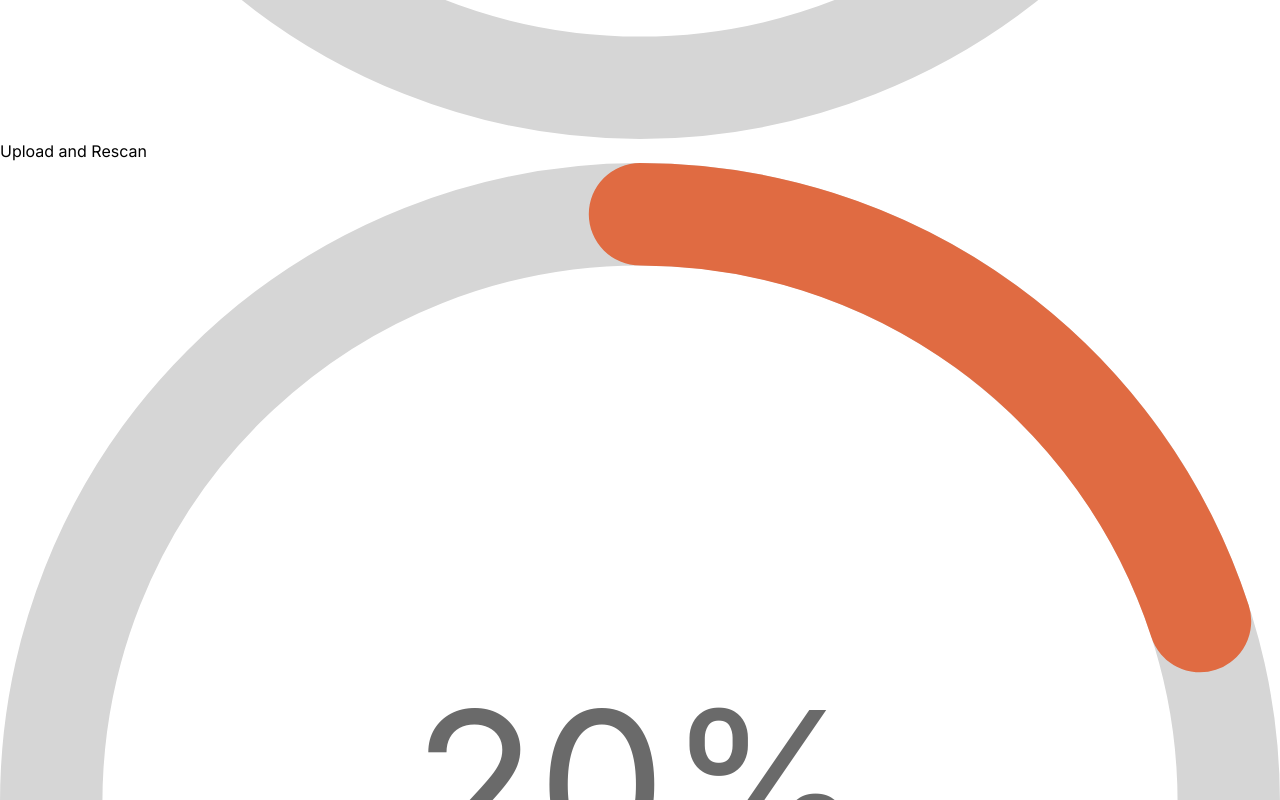
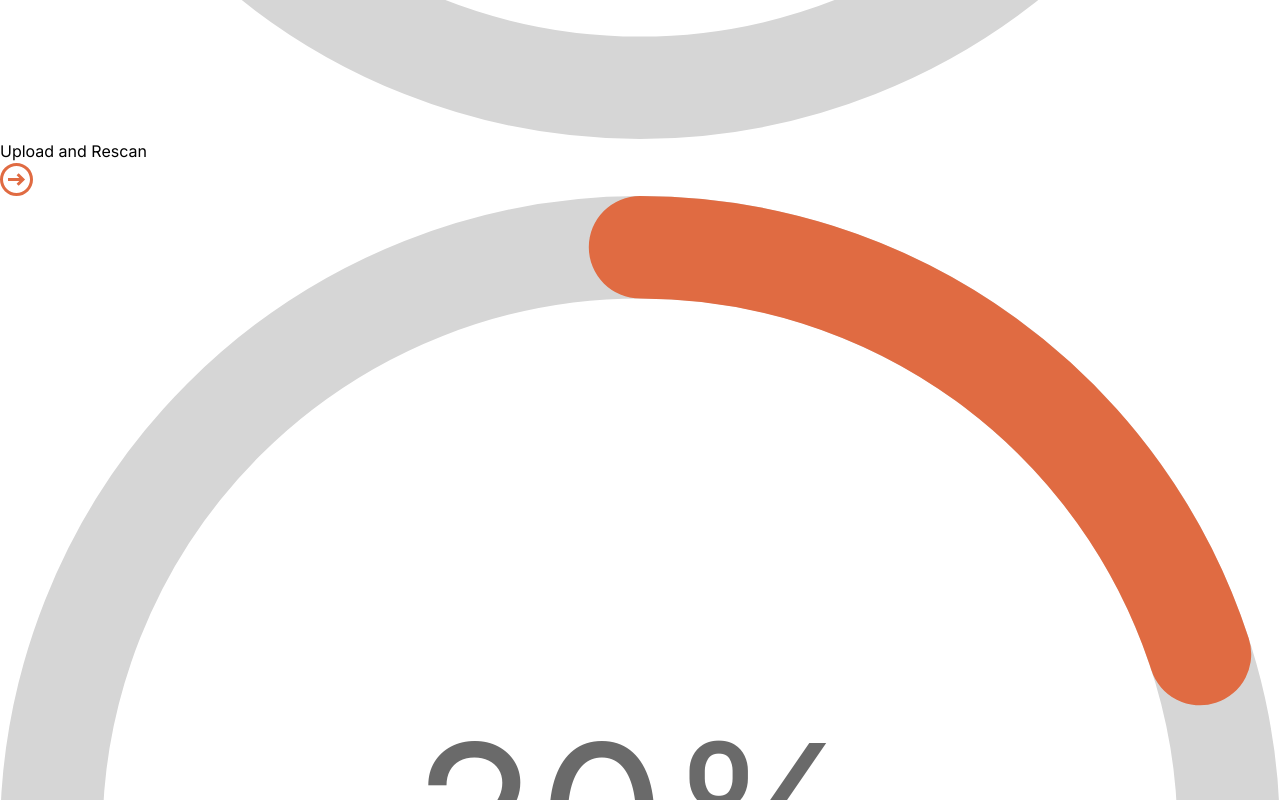
Before and after one commit to hatekisam/cvjury, a React (Vite) app: page /analyzer in a window 1280 px wide. Shown: the part 2640-3440 px from the top of the page. Built offline with nearby package versions, Linux system fonts and the light colour scheme.

Commit message:
added the upload and scan button

```diff
--- a/src/components/Similarity.tsx
+++ b/src/components/Similarity.tsx
@@ -17,7 +17,7 @@ const SimilarityBar: React.FC<Props> = ({ score }) => {
         }, 50);
     }, [percentage]);
     return (
-        <div className='w-[200px] h-[200px]'>
+        <div className='w-[300px] h-[300px]'>
             <CircularProgressbar background value={percentage} text={`${percentage}%`} styles={{
                 root: {},
                 path: {
--- a/src/pages/Analyzer.tsx
+++ b/src/pages/Analyzer.tsx
@@ -1,6 +1,6 @@
 import React from 'react'
 import Table from '../components/core/Table';
-import { DesirableIcon, JobIcon, PrintIcon, ResumeIcon, ShareIcon, SkillGapIcon } from '../components/core/icons';
+import { DesirableIcon, JobIcon, PrintIcon, ResumeIcon, ShareIcon, SkillGapIcon, UploadRescan } from '../components/core/icons';
 import SimilarityBar from '../components/Similarity';
 
 const Analyzer: React.FC = () => {
@@ -118,12 +118,12 @@ const Analyzer: React.FC = () => {
                     </div>
                 </div>
                 <p className='text-4xl text-[#6A6A6A] font-semibold my-4'>Similarity Score</p>
-                <div className="flex items-center justify-between">
+                <div className="flex items-center justify-between my-10">
                     <div className='w-[50%] flex items-center gap-5'>
                         <SimilarityBar score={20} />
-                        <button className='flex gap-2 items-center'>
+                        <button className='flex gap-2 items-center text-[#E06B42] text-3xl'>
                             <p>Upload and Rescan</p>
-
+                            <UploadRescan />
                         </button>
                     </div>
                     <div className='w-[50%] flex items-center gap-5'>
```
